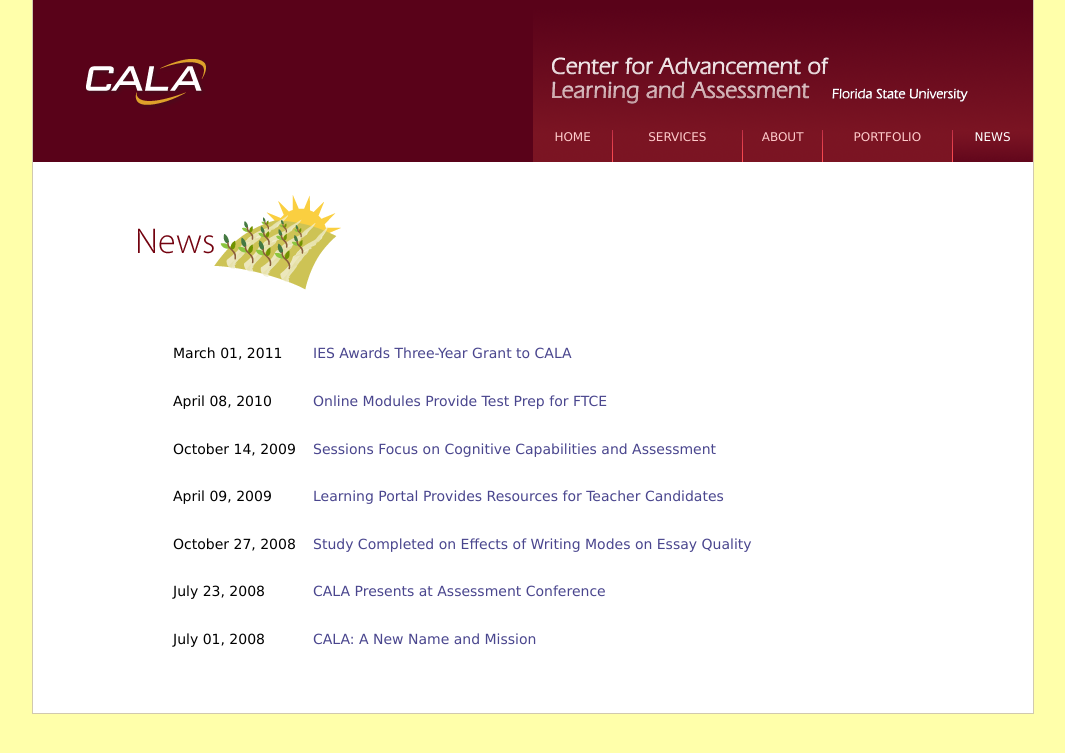
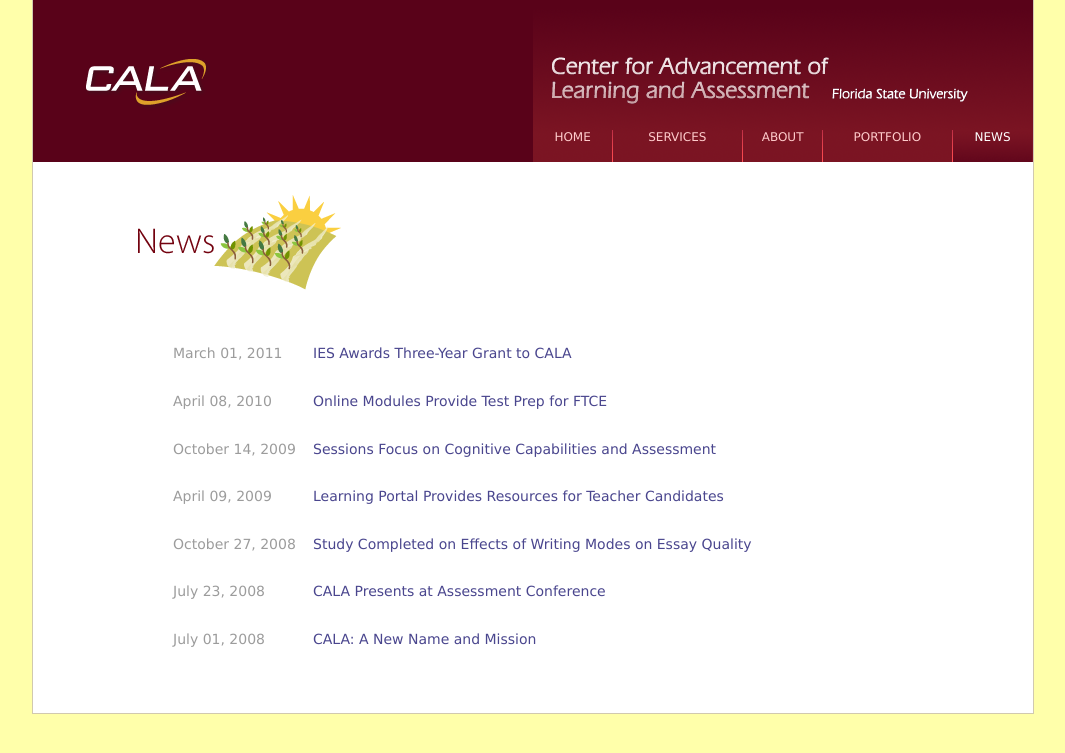
Before and after one commit to cala-fsu/cala-fsu.github.com, a Jekyll site: the page built from news/index.html, in a window 1280 px wide. Shown: the top 753 px of the page, without its empty margins (107-1172 px from the left). Built offline with Jekyll 4.4.1, drawn with Linux system fonts in a browser that asks for light colours.

Commit message:
News tweaks.

```diff
--- a/stylesheets/master.css
+++ b/stylesheets/master.css
@@ -795,20 +795,6 @@
 	text-indent: -9999px;
 	background: transparent url(../images/text_news.png) no-repeat center left;
 }
-div.articleInfo {
-	float: left;
-	width: 180px;
-	padding: 1.4em 20px 0 0;
-}
-div.articleInfo p {
-	font-size: 1.2em;
-	color: #2B281B;
-}
-div.articleContent {
-	float: right;
-	width: 540px;
-	padding: 0 10px 2em;
-}
 #singleContent #articles {
 	margin: 0;
 	padding: 2em 0 0 40px;
@@ -818,6 +804,7 @@
 #singleContent .article .articleTime {
 	float: left;
 	width: 140px;
+	color: #9c9c9c;
 	/*padding: 1.4em 20px 0 0;*/
 }
 #singleContent .article .articleTitle {
```
